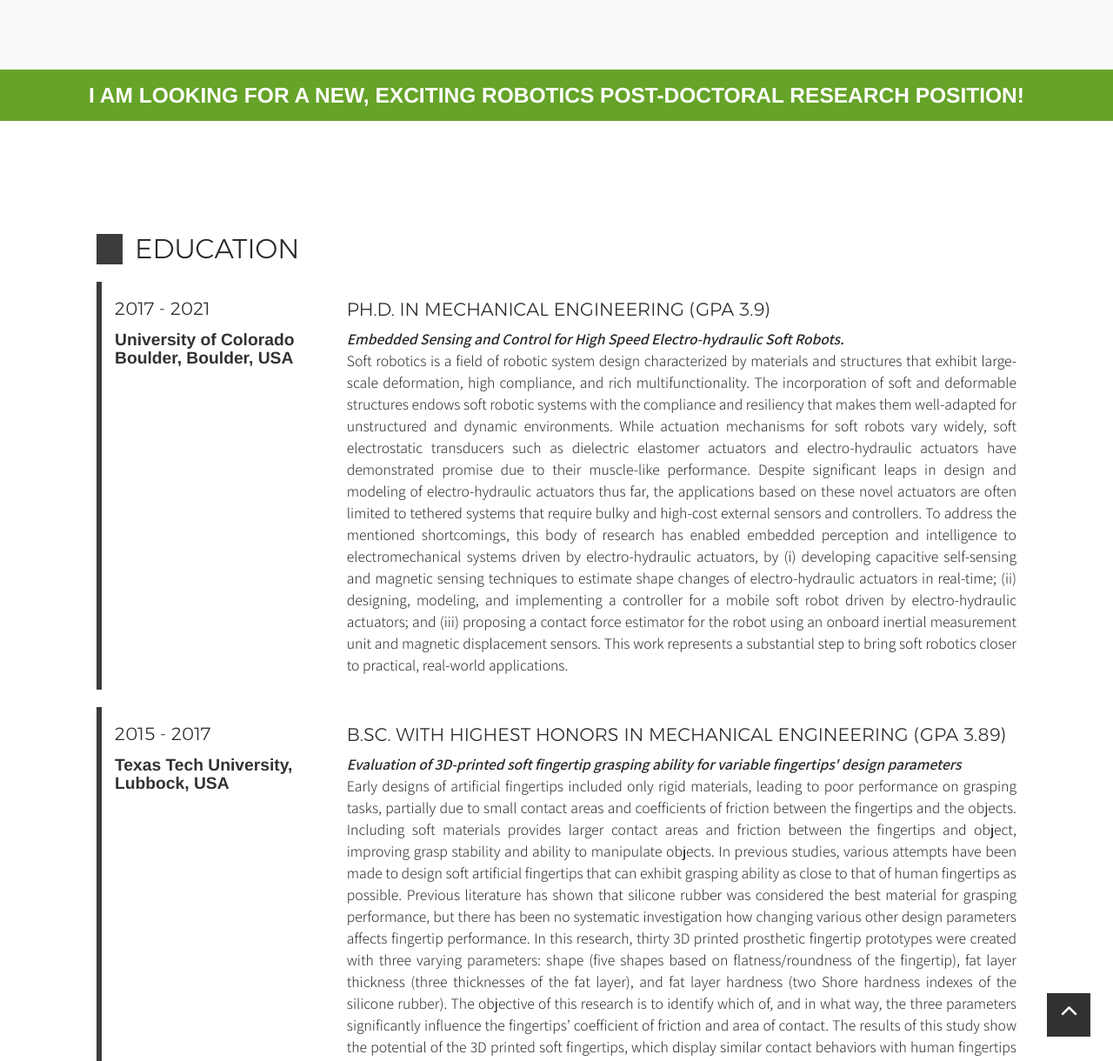
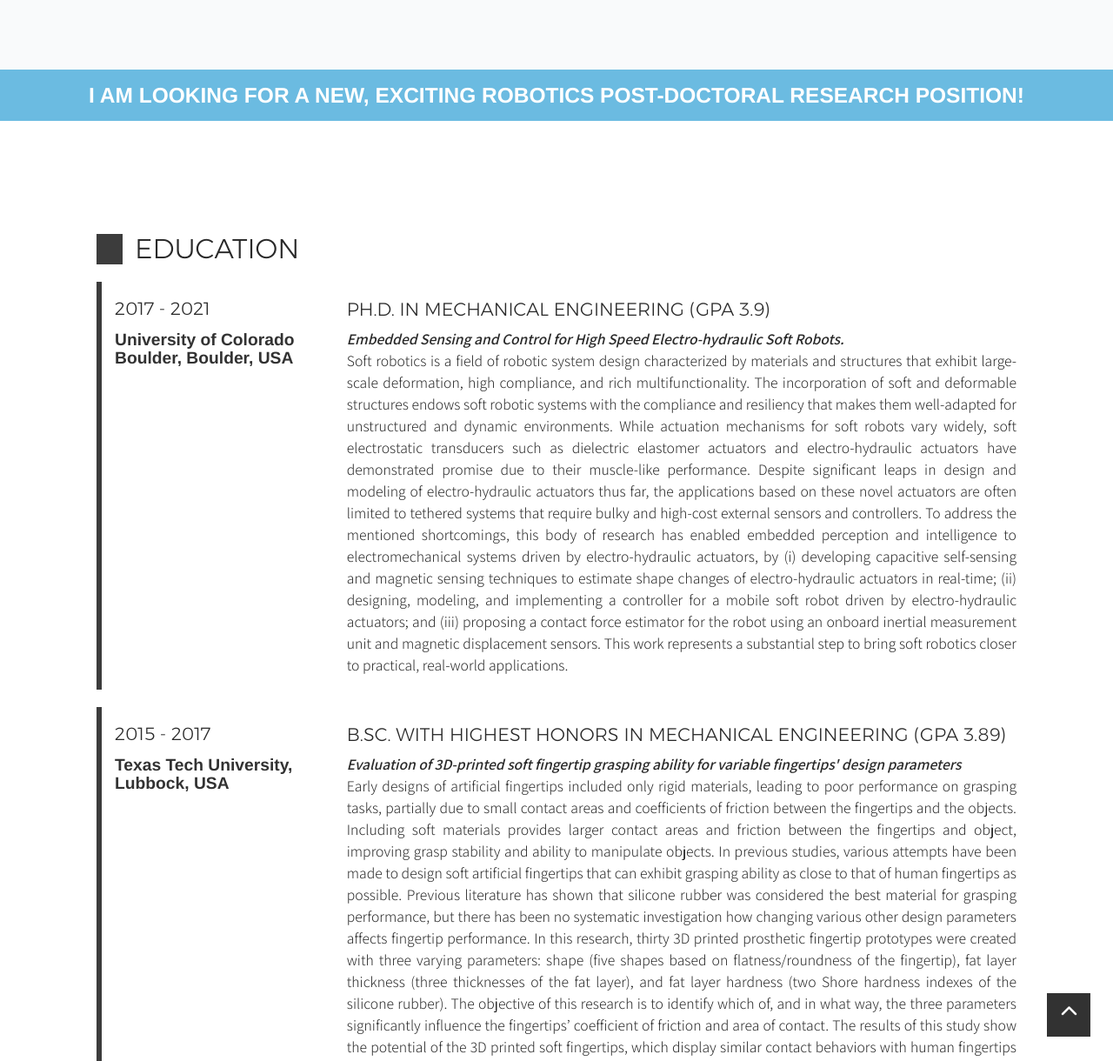
Before and after one commit to KhoiDLy/KhoiDLy.github.io, a Jekyll site: the page built from _posts/cv/2021-05-15-CV-AlessandroRoncone.md, in a window 1280 px wide and 1400 px high, scrolled down 522 px. Shown: the part 180-1400 px from the top of the window at 87% size. Built offline with Jekyll 4.4.1, drawn with Linux system fonts in a browser that asks for light colours; nearby versions of some CDN libraries; some web fonts are replaced.

Commit message:
Update _config.yml

```diff
--- a/_config.yml
+++ b/_config.yml
@@ -104,7 +104,7 @@ defaults:
 # with a number of combinations to play with
 color:
 # ORIGINAL - B&W
-  banner: 66a329                            # This is a green banner color (for red, use bf4040)
+  banner: 6BBBE1                            # This is a green banner color (for red, use bf4040)
   articletext: 292929                       # This is the text color
   primary:  f9fafb                          # This is the background of the logo, light gray
   secondary: 3c3c3c                         # This is dark gray
```
